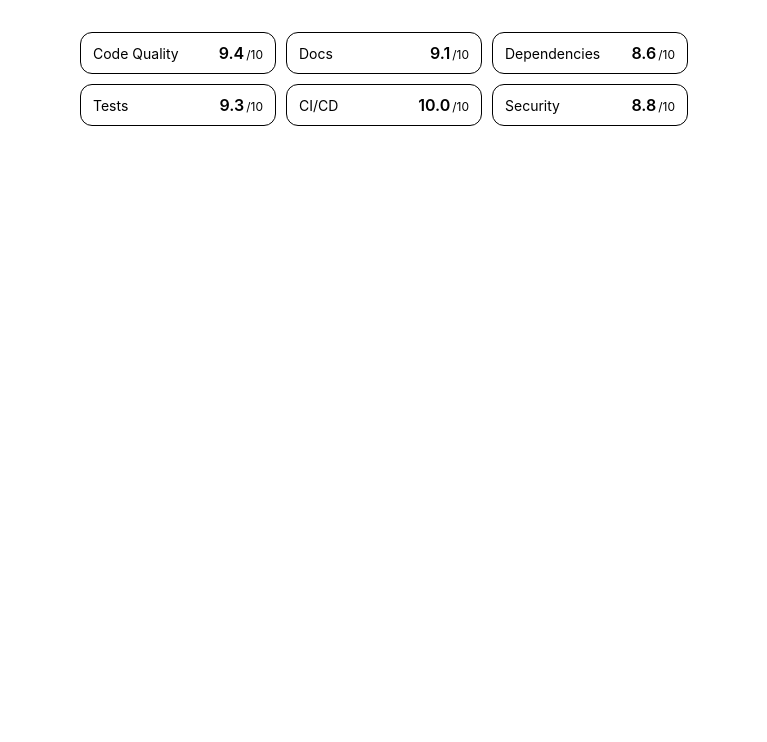
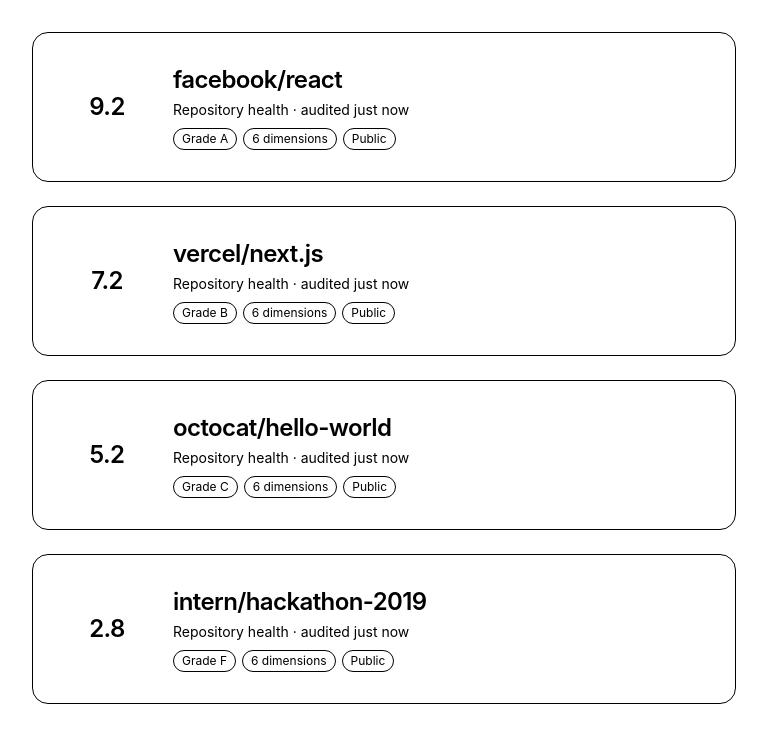
Before and after one commit to arduvey29/RepoRadar, a React (Vite) app in the folder frontend/: page / in a window 1280 px wide. Shown: the top 742 px of the page, without its empty margins (256-1023 px from the left). Built offline with nearby package versions, Linux system fonts and the light colour scheme.

Commit message:
feat(frontend): Hero with grade-reactive accent

```diff
--- a/frontend/src/App.tsx
+++ b/frontend/src/App.tsx
@@ -1,11 +1,17 @@
 import { mockReports } from "./lib/mock-reports"
-import { DimensionGrid } from "./components/DimensionGrid"
+import { Hero } from "./components/Hero"
 
 export default function App() {
-  const r = mockReports["mock-a"]
   return (
-    <div data-grade={r.overall_grade} className="p-8 max-w-2xl mx-auto">
-      <DimensionGrid dimensions={r.dimensions} />
+    <div className="max-w-3xl mx-auto p-8 space-y-6">
+      {["mock-a", "mock-b", "mock-c", "mock-f"].map((k) => {
+        const r = mockReports[k]
+        return (
+          <div key={k} data-grade={r.overall_grade}>
+            <Hero report={r} />
+          </div>
+        )
+      })}
     </div>
   )
 }
--- /dev/null
+++ b/frontend/src/components/Hero.tsx
@@ -0,0 +1,23 @@
+import { ScoreGauge } from "./ScoreGauge"
+import type { ReportResult } from "../lib/types"
+
+export function Hero({ report }: { report: ReportResult }) {
+  return (
+    <header className="flex items-center gap-5 p-7 rounded-lg border border-border" style={{ background: "linear-gradient(180deg, var(--accent-tint) 0%, var(--bg) 60%)" }}>
+      <ScoreGauge score={report.overall_score} />
+      <div>
+        <h1 className="text-2xl font-semibold tracking-tight">{report.repo_name}</h1>
+        <p className="text-text-muted text-sm mt-1">Repository health · audited just now</p>
+        <div className="mt-2 flex gap-1.5 flex-wrap">
+          <Chip>Grade {report.overall_grade}</Chip>
+          <Chip>6 dimensions</Chip>
+          <Chip>Public</Chip>
+        </div>
+      </div>
+    </header>
+  )
+}
+
+function Chip({ children }: { children: React.ReactNode }) {
+  return <span className="inline-block px-2 py-0.5 border border-border rounded-full text-xs text-text-muted">{children}</span>
+}
```
